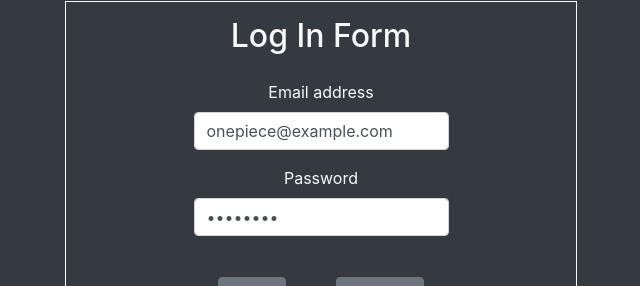
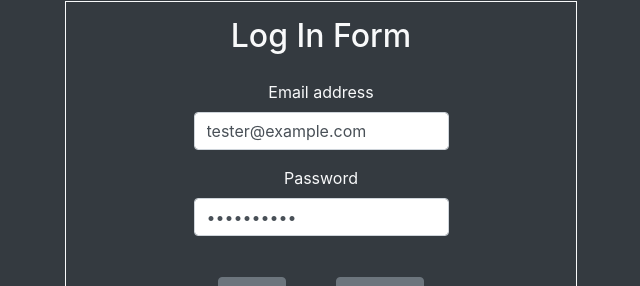
Before and after one commit to ikim1991/my-dashboard-app, a React (Create React App) app: page / in a window 1280 px wide. Shown: the part 159-445 px from the top of the page, without its empty margins (319-959 px from the left). Built offline with nearby package versions, Linux system fonts and the light colour scheme.

Commit message:
Deploy using gh-pages

```diff
--- a/package.json
+++ b/package.json
@@ -1,5 +1,6 @@
 {
   "name": "my-dashboard",
+  "homepage": "https://ikim1991.github.io/my-dashboard-app",
   "version": "0.1.0",
   "private": true,
   "dependencies": {
@@ -20,6 +21,8 @@
   "scripts": {
     "start": "react-scripts start",
     "build": "react-scripts build",
+    "predeploy": "npm run build",
+    "deploy": "gh-pages -d build",
     "test": "react-scripts test",
     "eject": "react-scripts eject"
   },
--- a/src/actions.js
+++ b/src/actions.js
@@ -11,7 +11,7 @@ export const userLogin = (credentials) => (dispatch) => {
   dispatch({type: "TASK_PENDING"})
   dispatch({type: "TICKER_PENDING"})
   dispatch({type: "JOBS_POSTINGS_PENDING"})
-  fetch(`${process.env.REACT_APP_BACKEND_URL}users/login`, {
+  fetch(`${process.env.REACT_APP_BACKEND_URL || 'https://ikim91-my-dashboard.herokuapp.com/'}users/login`, {
     method: 'post',
     headers: {
       'Content-type': 'application/json'
@@ -40,7 +40,7 @@ export const userLogin = (credentials) => (dispatch) => {
 
 export const registerUser = (credentials) => (dispatch) => {
   dispatch({type: "REGISTER_PENDING"})
-  fetch(`${process.env.REACT_APP_BACKEND_URL}users`, {
+  fetch(`${process.env.REACT_APP_BACKEND_URL || 'https://ikim91-my-dashboard.herokuapp.com/'}users`, {
     method: 'post',
     headers: {
       'Content-type': 'application/json'
@@ -67,7 +67,7 @@ export const registerUser = (credentials) => (dispatch) => {
 
 export const userLogOut = () =>(dispatch) => {
   dispatch({ type: "LOGOUT_PENDING" })
-  fetch(`${process.env.REACT_APP_BACKEND_URL}users/logout`, {
+  fetch(`${process.env.REACT_APP_BACKEND_URL || 'https://ikim91-my-dashboard.herokuapp.com/'}users/logout`, {
     method: "post",
     headers: {
       'Content-type': 'application/json',
@@ -86,7 +86,7 @@ export const userLogOut = () =>(dispatch) => {
 
 export const createNewTask = (description, deadline) => (dispatch) => {
   dispatch({type: "TASK_PENDING"})
-  fetch(`${process.env.REACT_APP_BACKEND_URL}tasks`, {
+  fetch(`${process.env.REACT_APP_BACKEND_URL || 'https://ikim91-my-dashboard.herokuapp.com/'}tasks`, {
     method: 'post',
     headers:{
       'Content-type': 'application/json',
@@ -106,7 +106,7 @@ export const createNewTask = (description, deadline) => (dispatch) => {
 
 export const completeTask = (id) => (dispatch)=> {
   dispatch({ type: "TASK_PENDING" })
-  fetch(`${process.env.REACT_APP_BACKEND_URL}tasks/${id}`, {
+  fetch(`${process.env.REACT_APP_BACKEND_URL || 'https://ikim91-my-dashboard.herokuapp.com/'}tasks/${id}`, {
     method: 'post',
     headers:{
       'Content-type': 'application/json',
@@ -122,7 +122,7 @@ export const completeTask = (id) => (dispatch)=> {
 
 export const deleteTask = (id) => (dispatch) => {
   dispatch({type: "TASK_PENDING" })
-  fetch(`${process.env.REACT_APP_BACKEND_URL}tasks/${id}`, {
+  fetch(`${process.env.REACT_APP_BACKEND_URL || 'https://ikim91-my-dashboard.herokuapp.com/'}tasks/${id}`, {
     method: 'delete',
     headers:{
       'Content-type': 'application/json',
@@ -138,7 +138,7 @@ export const deleteTask = (id) => (dispatch) => {
 
 export const updateTickerData = (tickers) => (dispatch) => {
   dispatch({type: "TICKER_PENDING"})
-  fetch(`${process.env.REACT_APP_BACKEND_URL}tickers`, {
+  fetch(`${process.env.REACT_APP_BACKEND_URL || 'https://ikim91-my-dashboard.herokuapp.com/'}tickers`, {
     method: 'post',
     headers:{
       'Content-type': 'application/json',
@@ -157,7 +157,7 @@ export const updateTickerData = (tickers) => (dispatch) => {
 
 export const getTickerData = () => (dispatch) => {
   dispatch({type: "TICKER_PENDING"})
-  fetch(`${process.env.REACT_APP_BACKEND_URL}tickers`, {
+  fetch(`${process.env.REACT_APP_BACKEND_URL || 'https://ikim91-my-dashboard.herokuapp.com/'}tickers`, {
     method: 'get',
     headers:{
       'Content-type': 'application/json',
@@ -173,7 +173,7 @@ export const getTickerData = () => (dispatch) => {
 
 export const getPostingsData = () => (dispatch) => {
   dispatch({type: "JOBS_POSTINGS_PENDING"})
-  fetch(`${process.env.REACT_APP_BACKEND_URL}postings`, {
+  fetch(`${process.env.REACT_APP_BACKEND_URL || 'https://ikim91-my-dashboard.herokuapp.com/'}postings`, {
     method: 'get',
     headers:{
       'Content-type': 'application/json',
@@ -192,7 +192,7 @@ export const refreshPage = () => (dispatch) => {
   dispatch({type: "TASK_PENDING"})
   dispatch({type: "TICKER_PENDING"})
   dispatch({type: "JOBS_POSTINGS_PENDING"})
-  fetch(`${process.env.REACT_APP_BACKEND_URL}users/me`, {
+  fetch(`${process.env.REACT_APP_BACKEND_URL || 'https://ikim91-my-dashboard.herokuapp.com/'}users/me`, {
     method: 'get',
     headers:{
       'Content-type': 'application/json',
--- a/src/components/LogIn.js
+++ b/src/components/LogIn.js
@@ -52,11 +52,11 @@ function LogIn(props){
           <form id="login-form">
             <div className="form-group">
               <label>Email address</label>
-              <input type="email" className="form-control" aria-describedby="emailHelp" placeholder="Enter email" defaultValue="onepiece@example.com"/>
+              <input type="email" className="form-control" aria-describedby="emailHelp" placeholder="Enter email" defaultValue="tester@example.com"/>
             </div>
             <div className="form-group">
               <label>Password</label>
-              <input type="password" className="form-control" placeholder="Password" defaultValue="gomugomu"/>
+              <input type="password" className="form-control" placeholder="Password" defaultValue="testing123"/>
             </div>
             <div className="login-buttons">
               <button type="submit" className="btn btn-secondary" onClick={onLogin}>Login</button>
--- a/src/components/Register.js
+++ b/src/components/Register.js
@@ -54,19 +54,19 @@ function Register(props){
           <form id="register-form">
             <div className="form-group">
               <label>Email address</label>
-              <input type="email" className="form-control" placeholder="Enter Email" defaultValue="onepiece@example.com"/>
+              <input type="email" className="form-control" placeholder="Enter Email" defaultValue="tester@example.com"/>
             </div>
             <div className="form-group">
               <label>Username</label>
-              <input type="text" className="form-control" placeholder="Enter Username" defaultValue="Monkey D. Luffy"/>
+              <input type="text" className="form-control" placeholder="Enter Username" defaultValue="Testing123"/>
             </div>
             <div className="form-group">
               <label>Password</label>
-              <input type="password" className="form-control" placeholder="Password" defaultValue="gomugomu"/>
+              <input type="password" className="form-control" placeholder="Password" defaultValue="testing123"/>
             </div>
             <div className="form-group">
               <label>Confirm Password</label>
-              <input type="password" className="form-control" placeholder="Confirm Password" defaultValue="gomugomu"/>
+              <input type="password" className="form-control" placeholder="Confirm Password" defaultValue="testing123"/>
             </div>
             <div className="register-buttons">
               <button type="submit" className="btn btn-secondary" onClick={onRegister}>Register</button>
```
